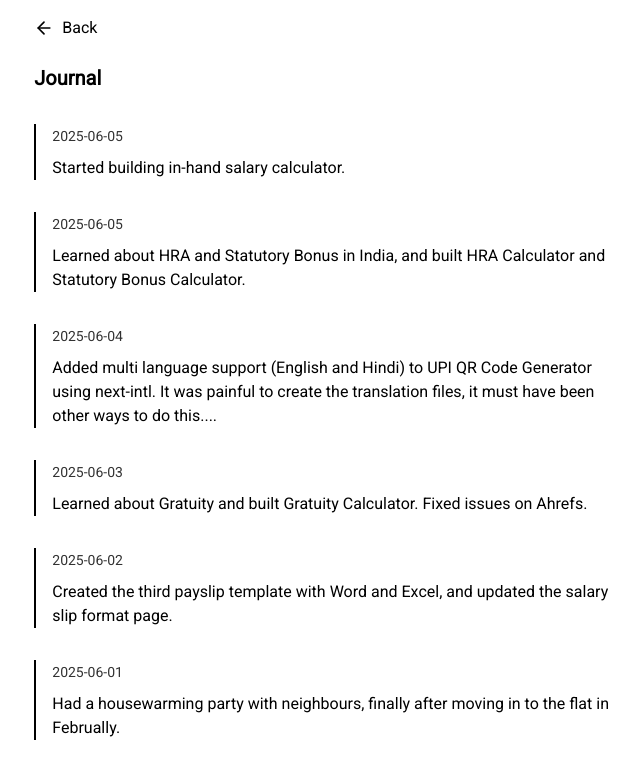
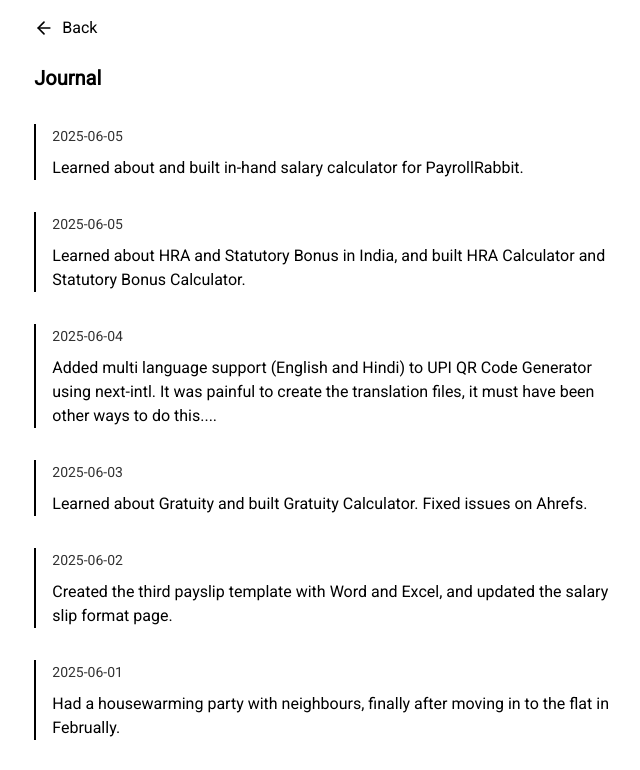
Before and after one commit to minamicode/minamicode.com, a Next.js app: page /journal in a window 1280 px wide. Shown: the top 770 px of the page, without its empty margins (307-947 px from the left). Built offline with nearby package versions, Linux system fonts and the light colour scheme.

Commit message:
edit a journal entry

```diff
--- a/src/app/_components/JournalEntries.tsx
+++ b/src/app/_components/JournalEntries.tsx
@@ -8,7 +8,7 @@ type JournalEntry = {
 const entries: JournalEntry[] = [
   {
     date: "2025-06-05",
-    text: "Started building in-hand salary calculator.",
+    text: "Learned about and built in-hand salary calculator for PayrollRabbit.",
   },
   {
     date: "2025-06-05",
```
